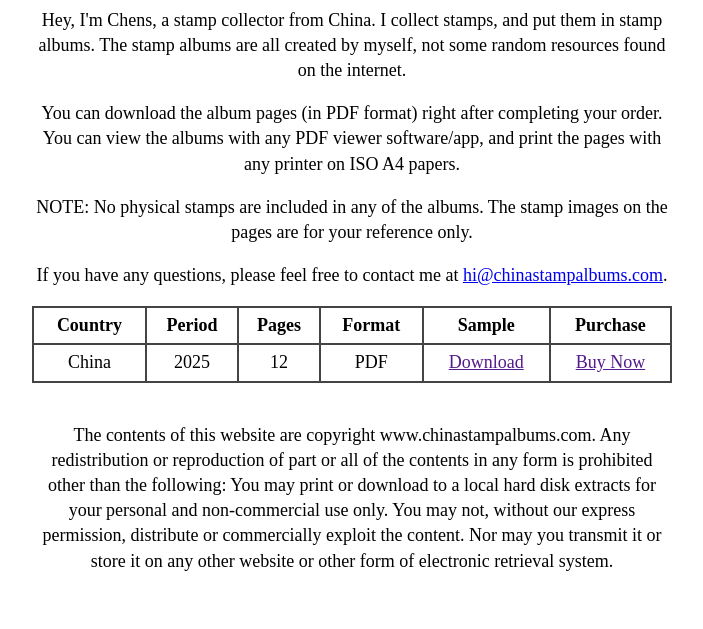
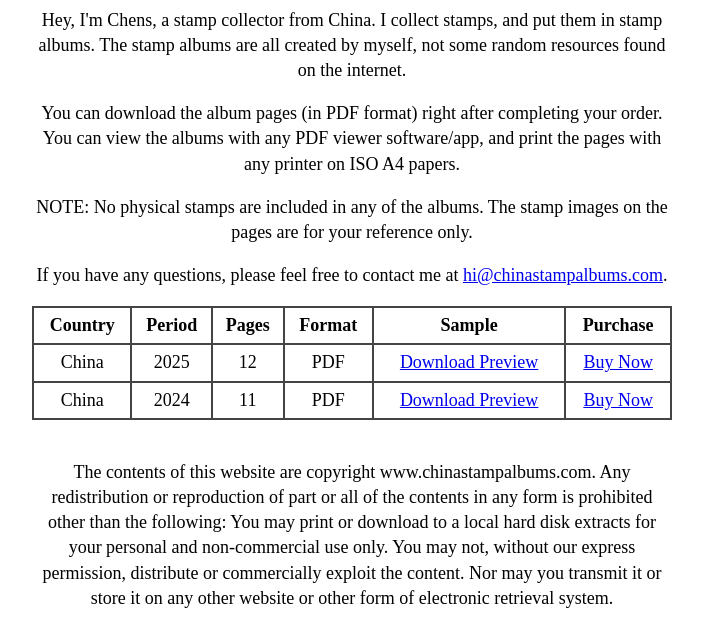
Before and after one commit to AndorChen/chinastampalbums, a plain HTML site: page index.html in a window 1280 px wide. Shown: the part 211-840 px from the top of the page, without its empty margins (288-991 px from the left). Before the commit the page ends 803 px from the top, so only its background shows below. Drawn offline with Linux system fonts and the light colour scheme.

Commit message:
Add links to 2025, and add 2024

```diff
--- a/index.html
+++ b/index.html
@@ -33,8 +33,17 @@
           <td>2025</td>
           <td>12</td>
           <td>PDF</td>
-          <td><a href="" title="Download Sample">Download</a></td>
-          <td><a href="" title="Buy Album">Buy Now</a></td>
+          <td><a href="https://payhip.com/preview/KUdF" title="Download Preview" target="_blank" rel="noopener">Download Preview</a></td>
+          <td><a href="https://payhip.com/b/KUdF" title="Buy Album" target="_blank" rel="noopener">Buy Now</a></td>
+        </tr>
+
+        <tr>
+          <td>China</td>
+          <td>2024</td>
+          <td>11</td>
+          <td>PDF</td>
+          <td><a href="https://payhip.com/preview/McZUK" title="Download Preview" target="_blank" rel="noopener">Download Preview</a></td>
+          <td><a href="https://payhip.com/b/McZUK" title="Buy Album" target="_blank" rel="noopener">Buy Now</a></td>
         </tr>
       </tbody>
     </table>
```
